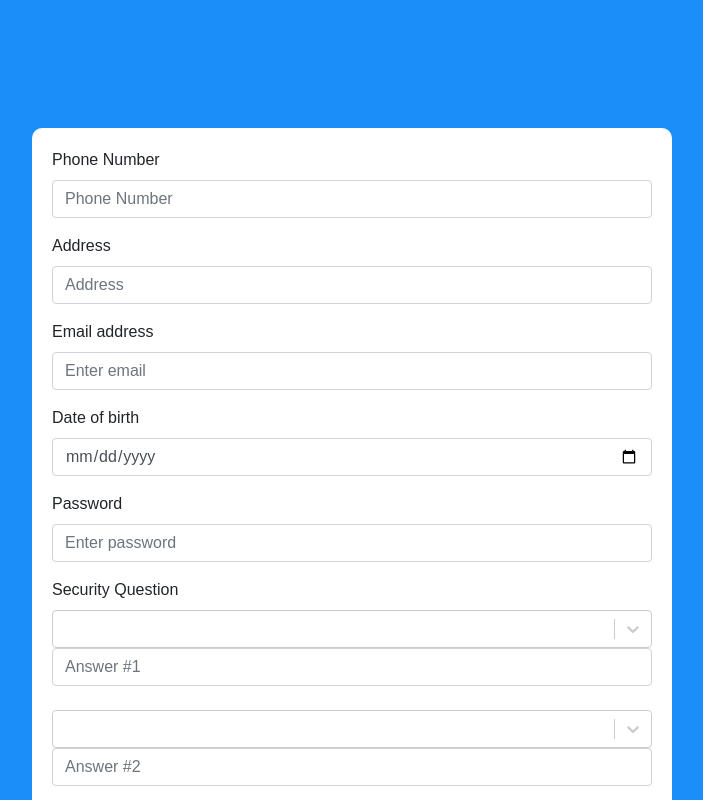
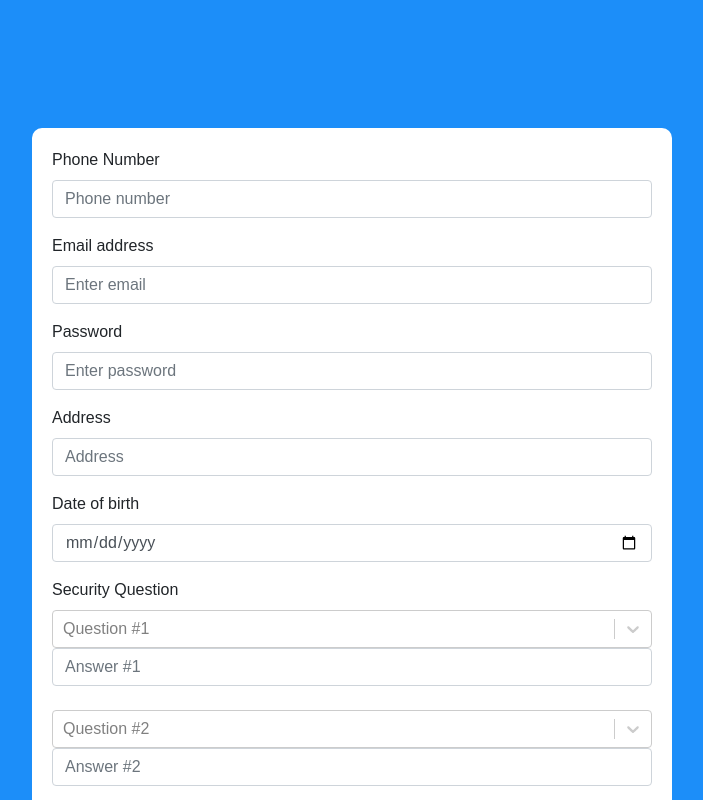
Before and after one commit to priyesh321/react-demo-app, a React (Create React App) app: page /sign-up in a window 1280 px wide. Shown: the top 800 px of the page, without its empty margins (288-991 px from the left). Built offline with nearby package versions, Linux system fonts and the light colour scheme.

Commit message:
Added Header & other stuff

```diff
--- a/src/components/ChangePassword.js
+++ b/src/components/ChangePassword.js
@@ -1,6 +1,7 @@
 import React, { Component } from 'react';
 import axios from "axios";
 import { Link } from "react-router-dom";
+import NavBar from './NavBar'
 
 class ChangePassword extends Component {
   constructor() {
@@ -55,6 +56,7 @@ class ChangePassword extends Component {
   render() {
     return (
       <div>
+        <NavBar data={this.state.data} propsData={this.props} />
         <form className="signin-form" onSubmit={this.handleChange}>
           <h3>Change Password</h3>
 
--- a/src/components/EditProfile.js
+++ b/src/components/EditProfile.js
@@ -2,6 +2,8 @@ import React, { Component } from "react";
 import Select from "react-select";
 import FileBase64 from 'react-file-base64';
 import axios from "axios";
+import NavBar from './NavBar'
+
 
 export default class EditProfile extends Component {
   constructor() {
@@ -80,6 +82,7 @@ export default class EditProfile extends Component {
           address: data.address,
           files: data.files,
           dob: data.dob,
+          email:data.email,
           data
         })
       }, (error) => {
@@ -185,15 +188,19 @@ export default class EditProfile extends Component {
     const { history } = this.props
     const id = this.state.userId
     const url = `https://newtestnode.herokuapp.com/user/updateUser/${id}`
-    const { phoneNumber, address, dob, files } = this.state;
-    const data = { dob, phoneNumber, address, files };
+    const { phoneNumber, address, dob, files, email } = this.state;
+    const data = { dob, phoneNumber, address, email, files };
+    console.log(data,'edit data');
+
     const dobValidation = this.validateDob(dob)
     const addressValidation = this.validateAddress(address)
     const phoneValidation = this.validatePhone(phoneNumber)
+    const emailValidation = this.validateEmail(email)
     this.setState({
       dobValidation,
       addressValidation,
       phoneValidation,
+      emailValidation
     })
     axios.put(url,
       data
@@ -215,7 +222,9 @@ export default class EditProfile extends Component {
     const data = this.state.data
     return (
       <div>
+         <NavBar data={this.state.data} propsData={this.props} />
         <form className="signin-form" method="post" onSubmit={this.handleEdit}>
+
           <div className="form-group">
             <label>Phone Number</label>
             <input
@@ -226,6 +235,18 @@ export default class EditProfile extends Component {
               placeholder="Phone Number"
             />
             <p style={{ color: 'red' }}>{this.state.phoneValidation}</p>
+          </div>
+
+          <div className="form-group">
+            <label>Email address</label>
+            <input
+              type="email"
+              defaultValue={data.email}
+              onChange={(e) => this.setState({ email: e.target.value })}
+              className="form-control"
+              placeholder="Enter email"
+            />
+            <p style={{ color: 'red' }}>{this.state.emailValidation}</p>
           </div>
 
           <div className="form-group">
@@ -308,9 +329,11 @@ export default class EditProfile extends Component {
 
             <FileBase64
               multiple={true}
-              defaultValue={this.state.files}
+              defaultValue={data.files}
               onDone={this.getFiles.bind(this)}
             />
+            <br/>
+            <img src={data.files} width={30} height={30} style={{margin:15}} alt='' />
             <p style={{ color: 'red' }}>{this.state.imageValidation}</p>
           </div>
 
--- a/src/components/NavBar.js
+++ b/src/components/NavBar.js
@@ -24,10 +24,7 @@ class NavBar extends Component {
         <div className="collapse navbar-collapse" id="navbarSupportedContent">
           <ul className="navbar-nav mr-auto">
             <li className="nav-item active">
-              <a className="nav-link" href="#">Home <span className="sr-only">(current)</span></a>
-            </li>
-            <li className="nav-item">
-              <a className="nav-link" href="#">Link</a>
+            <Link className="nav-link" to={"/home"}>Home</Link>
             </li>
           </ul>
           <div className="dropdown header-dropdown">
@@ -35,12 +32,10 @@ class NavBar extends Component {
               Account
               </a>
             <div className="dropdown-menu" aria-labelledby="navbarDropdown">
-              <Link className="nav-link" to={"/edit"}>Edit</Link>
+              <Link className="nav-link" to={"/edit"}>Edit Profile</Link>
               <Link className="nav-link" to={"/change-password"}>Change Password</Link>
               <div className="dropdown-divider"></div>
-              <p style={{color:'#1C8EF9 ', marginLeft:17}} onClick={(e) => this.signOut()} >Logout</p>
-
-
+              <button className="logout-button" onClick={() => this.signOut()}>Logout</button>
             </div>
           </div>
         </div>
--- a/src/components/Signup.js
+++ b/src/components/Signup.js
@@ -166,7 +166,7 @@ export default class SignUp extends Component {
     const { history } = this.props
     e.preventDefault();
     const url = "https://newtestnode.herokuapp.com/user/signup"
-    const { phoneNumber, email, password, address, dob, answer1, answer2, answer3, files, question1: { value: question1 },  question2: { value: question2 }, question3: { value: question3 } } = this.state;
+    const { phoneNumber, email, password, address, dob, answer1, answer2, answer3, files, question1: { value: question1 }, question2: { value: question2 }, question3: { value: question3 } } = this.state;
     const data = { email, password, dob, phoneNumber, answer1, answer2, answer3, address, files, question1, question2, question3 };
     const emailValidation = this.validateEmail(email)
     const passwordValidation = this.validatePassword(password)
@@ -201,17 +201,39 @@ export default class SignUp extends Component {
   render() {
     return (
       <div>
+        <form className="signin-form" onSubmit={this.handleSignup}>
 
-        <form className="signin-form" onSubmit={this.handleSignup}>
+
           <div className="form-group">
             <label>Phone Number</label>
             <input
               type="number"
               onChange={(e) => this.setState({ phoneNumber: e.target.value })}
               className="form-control"
-              placeholder="Phone Number"
+              placeholder="Phone number"
             />
             <p style={{ color: 'red' }}>{this.state.phoneValidation}</p>
+          </div>
+
+          <div className="form-group">
+            <label>Email address</label>
+            <input
+              type="email"
+              onChange={(e) => this.setState({ email: e.target.value })}
+              className="form-control"
+              placeholder="Enter email"
+            />
+            <p style={{ color: 'red' }}>{this.state.emailValidation}</p>
+          </div>
+
+          <div className="form-group">
+            <label>Password</label>
+            <input
+              type="password"
+              onChange={(e) => this.setState({ password: e.target.value })}
+              className="form-control"
+              placeholder="Enter password" />
+            <p style={{ color: 'red' }}>{this.state.passwordValidation}</p>
           </div>
 
           <div className="form-group">
@@ -226,17 +248,6 @@ export default class SignUp extends Component {
           </div>
 
           <div className="form-group">
-            <label>Email address</label>
-            <input
-              type="email"
-              onChange={(e) => this.setState({ email: e.target.value })}
-              className="form-control"
-              placeholder="Enter email"
-            />
-            <p style={{ color: 'red' }}>{this.state.emailValidation}</p>
-          </div>
-
-          <div className="form-group">
             <label>Date of birth</label>
             <input
               type="date"
@@ -246,15 +257,6 @@ export default class SignUp extends Component {
             <p style={{ color: 'red' }}>{this.state.dobValidation}</p>
           </div>
 
-          <div className="form-group">
-            <label>Password</label>
-            <input
-              type="password"
-              onChange={(e) => this.setState({ password: e.target.value })}
-              className="form-control"
-              placeholder="Enter password" />
-            <p style={{ color: 'red' }}>{this.state.passwordValidation}</p>
-          </div>
 
           <div className="form-group">
             <label>Security Question</label>
@@ -262,7 +264,7 @@ export default class SignUp extends Component {
             <Select
               name="question1"
               placeholder="Question #1"
-              value={this.state.question1}
+              //value={this.state.question1}
               options={this.getAvailableOptions()}
               onChange={e => {
                 this.handleQuestionValChange(e, "question1");
@@ -280,7 +282,7 @@ export default class SignUp extends Component {
             <Select
               name="question2"
               placeholder="Question #2"
-              value={this.state.question2}
+              //value={this.state.question2}
               options={this.getAvailableOptions()}
               onChange={e => {
                 this.handleQuestionValChange(e, "question2");
@@ -298,7 +300,7 @@ export default class SignUp extends Component {
             <Select
               name="question3"
               placeholder="Question #3"
-              value={this.state.question3}
+              //value={this.state.question3}
               options={this.getAvailableOptions()}
               onChange={e => {
                 this.handleQuestionValChange(e, "question3");
--- a/src/index.css
+++ b/src/index.css
@@ -110,3 +110,14 @@ footer{
   align-items: center;
   margin-top: 25px;
 }
+
+.logout-button {
+  color: #167bff;
+  margin-left: 15px;
+  background-color: #fff;
+  border: 0;
+}
+
+.logout-button:hover{
+ color:rgb(4, 77, 156);
+}
```
